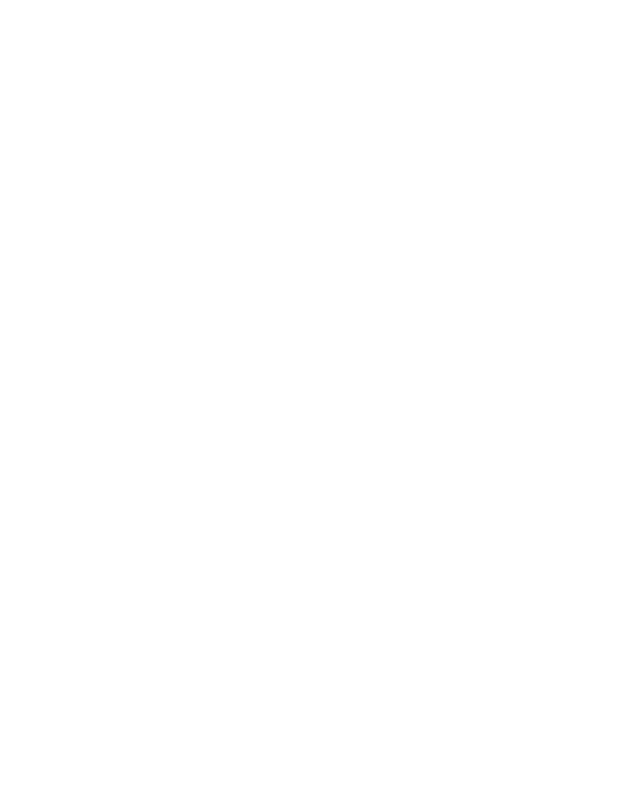
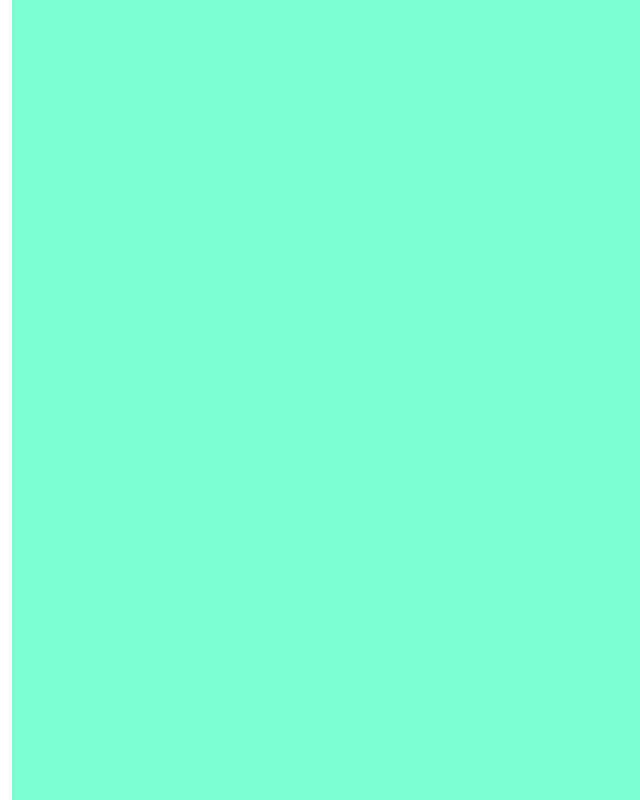
Before and after one commit to ajmalshahabudeen/ajmalshahabudeen.github.io, a plain HTML site: page index.html in a window 1280 px wide. Shown: the whole page, without its empty margins (0-640 px from the left). Drawn offline with nearby package versions, Linux system fonts and the light colour scheme.

Commit message:
starting

```diff
--- a/index.html
+++ b/index.html
@@ -8,16 +8,11 @@
     <title>Portfolio</title>
     <link rel="stylesheet" href="https://cdn.jsdelivr.net/npm/bootstrap@5.2.3/dist/css/bootstrap.min.css"
           integrity="sha384-rbsA2VBKQhggwzxH7pPCaAqO46MgnOM80zW1RWuH61DGLwZJEdK2Kadq2F9CUG65" crossorigin="anonymous">
+      <link rel="stylesheet" href="style.css">
 </head>
-<body><div class="container">
-      <div class="row">
-            <div class="col">
-                  <div class="box">
-
-                  </div>
-            </div>
+<body><div class="container-fluid">
+      <div class="box"></div>
       </div>
-</div>
 
 
 <script src="https://cdn.jsdelivr.net/npm/bootstrap@5.2.3/dist/js/bootstrap.min.js"
--- a/style.css
+++ b/style.css
@@ -0,0 +1,10 @@
+.box{
+    min-width: 100vw;
+    min-height: 100vh;
+    background-color: aquamarine;
+    overflow: hidden;
+}
+
+.container-fluid{
+    overflow: hidden;
+}
```
Also changed, not shown: 1 other file.
